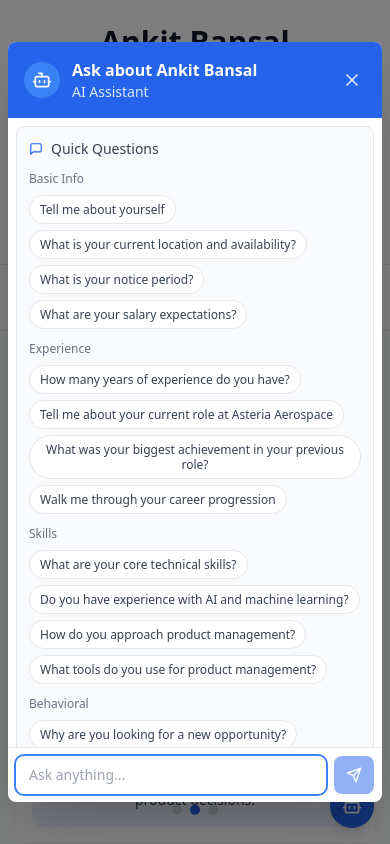
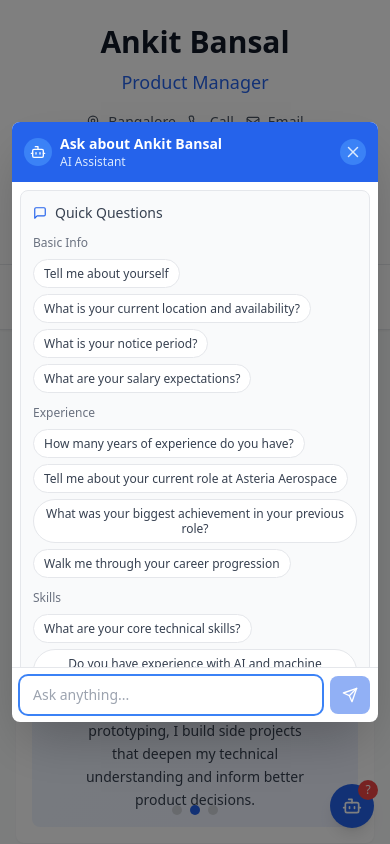
Before and after one commit to ankitbansal2101/digital-resume, a React (Vite) app: page / in a window 390 px wide. Both pictures are taken after a click on the button "Open chat with Ankit's AI assistant". Shown: the top 844 px of the page. Built offline with nearby package versions, Linux system fonts and the light colour scheme; no server answers.

Commit message:
Fix mobile chatbot sizing and close button visibility

```diff
--- a/src/components/Chatbot.tsx
+++ b/src/components/Chatbot.tsx
@@ -136,24 +136,24 @@ const Chatbot: React.FC<ChatbotProps> = ({ isOpen, onClose }) => {
   if (!isOpen) return null;
 
   return (
-    <div className="fixed inset-0 bg-black bg-opacity-50 flex items-center justify-center z-50 p-2 sm:p-4">
-      <div className="bg-white rounded-lg shadow-2xl w-full max-w-2xl h-[90vh] sm:h-[600px] flex flex-col">
+    <div className="fixed inset-0 bg-black bg-opacity-50 flex items-center justify-center z-50 p-3 sm:p-4">
+      <div className="bg-white rounded-lg shadow-2xl w-full max-w-2xl h-[85vh] max-h-[600px] sm:h-[600px] flex flex-col">
         {/* Header */}
-        <div className="bg-blue-600 text-white p-4 rounded-t-lg flex items-center justify-between">
-          <div className="flex items-center gap-3">
-            <div className="bg-blue-500 p-2 rounded-full">
-              <Bot size={20} />
+        <div className="bg-blue-600 text-white p-3 sm:p-4 rounded-t-lg flex items-center justify-between">
+          <div className="flex items-center gap-2 sm:gap-3">
+            <div className="bg-blue-500 p-1.5 sm:p-2 rounded-full">
+              <Bot size={16} className="sm:w-5 sm:h-5" />
             </div>
             <div>
-              <h3 className="font-semibold">Ask about Ankit Bansal</h3>
-              <p className="text-blue-100 text-sm">AI Assistant</p>
+              <h3 className="font-semibold text-sm sm:text-base">Ask about Ankit Bansal</h3>
+              <p className="text-blue-100 text-xs sm:text-sm">AI Assistant</p>
             </div>
           </div>
           <button
             onClick={onClose}
-            className="text-blue-100 hover:text-white transition-colors p-1"
+            className="text-blue-100 hover:text-white transition-colors p-1 sm:p-1 bg-blue-500 hover:bg-blue-400 rounded-full"
           >
-            <X size={20} />
+            <X size={18} className="sm:w-5 sm:h-5" />
           </button>
         </div>
 
```
